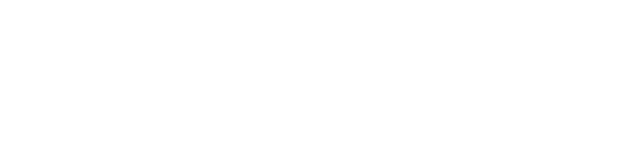
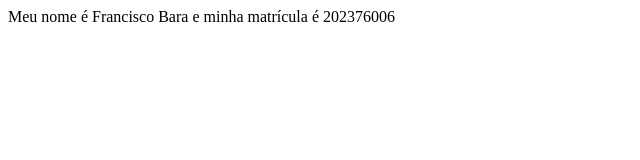
Before and after one commit to ufjf-dcc202/ufjf-dcc202-2023-3-a-atv2-FranciscoBara, a plain HTML site: page index.html in a window 1280 px wide. Shown: the whole page, without its empty margins (0-640 px from the left). Drawn offline with Linux system fonts and the light colour scheme.

Commit message:
adiciona conteudo inicial

```diff
--- a/index.html
+++ b/index.html
@@ -3,9 +3,9 @@
 <head>
     <meta charset="UTF-8">
     <meta name="viewport" content="width=device-width, initial-scale=1.0">
-    <title>Document</title>
+    <title>Atividade 2</title>
 </head>
 <body>
-
+    Meu nome é Francisco Bara e minha matrícula é 202376006
 </body>
 </html>
```
